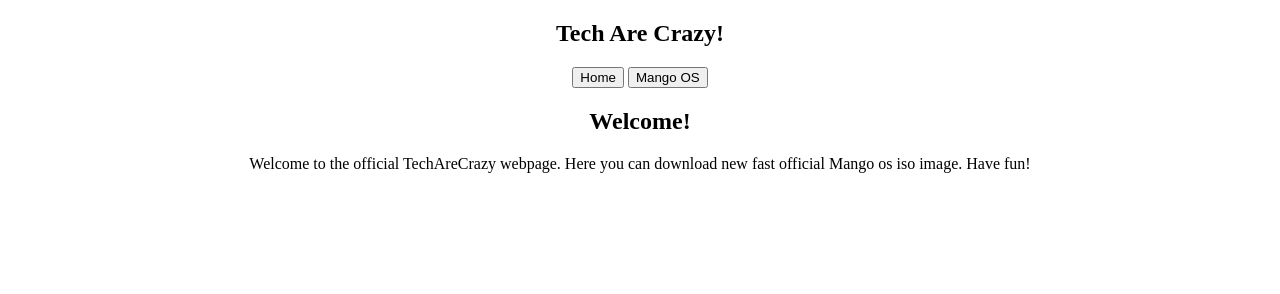
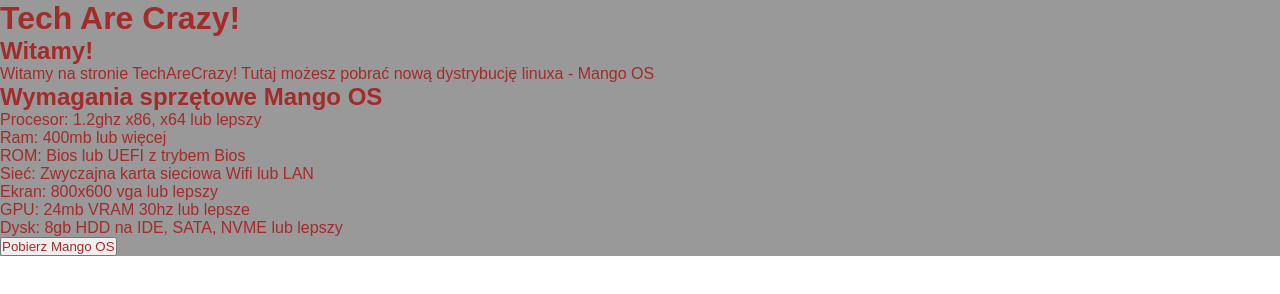
Before and after one commit to techarecrazy/techarecrazy, a plain HTML site: page index.html in a window 1280 px wide. Drawn offline with Linux system fonts and the light colour scheme.

Commit message:
Dodano css, Usunięto nav i stronę mango os, kilka poprawek

```diff
--- a/index.html
+++ b/index.html
@@ -1,25 +1,27 @@
 <!DOCTYPE html>
 <html>
     <head>
-        <title>Tech Are Crazy! - Home</title>
+        <title>Tech Are Crazy!</title>
+        <link rel="stylesheet" href="styles.css">
     </head>
     <body>
-        <center>
-            <nav>
-                <h1>Tech Are Crazy!</h1>
-                <button>
-                    Home
-                </button>
-                <a href="mango-os.html">
-                    <button>
-                        Mango OS
-                    </button>
-                </a>
-            </nav>
+        <div id="wrapper">
+            <h1>Tech Are Crazy!</h1>
             <article>
-                <h1>Welcome!</h1>
-                Welcome to the official TechAreCrazy webpage. Here you can download new fast official Mango os iso image. Have fun!
+                <h1>Witamy!</h1>
+                <p>Witamy na stronie TechAreCrazy! Tutaj możesz pobrać nową dystrybucję linuxa - Mango OS</p>
+                <div>
+                <h1>Wymagania sprzętowe Mango OS</h1>
+                <p>Procesor: 1.2ghz x86, x64 lub lepszy</p>
+                <p>Ram: 400mb lub więcej</p>
+                <p>ROM: Bios lub UEFI z trybem Bios</p>
+                <p>Sieć: Zwyczajna karta sieciowa Wifi lub LAN</p>
+                <p>Ekran: 800x600 vga lub lepszy</p>
+                <p>GPU: 24mb VRAM 30hz lub lepsze</p>
+                <p>Dysk: 8gb HDD na IDE, SATA, NVME lub lepszy</p>
+                <a href="mango.iso" download><button>Pobierz Mango OS</button></a>
+                </div>
             </article>
-        </center>
+        </div>
     </body>
 </html>
--- /dev/null
+++ b/styles.css
@@ -0,0 +1,16 @@
+* {
+    margin: 0;
+    padding: 0;
+    box-sizing: border-box;
+    font-family: sans-serif;
+    color: brown;
+}
+
+body {
+    width: 100vw;
+    height: 100vh;
+}
+
+#wrapper {
+    background: rgba(0,0,0,.4);
+}
```
Also changed, not shown: mango-os.html (deleted, +0 -25 lines).
